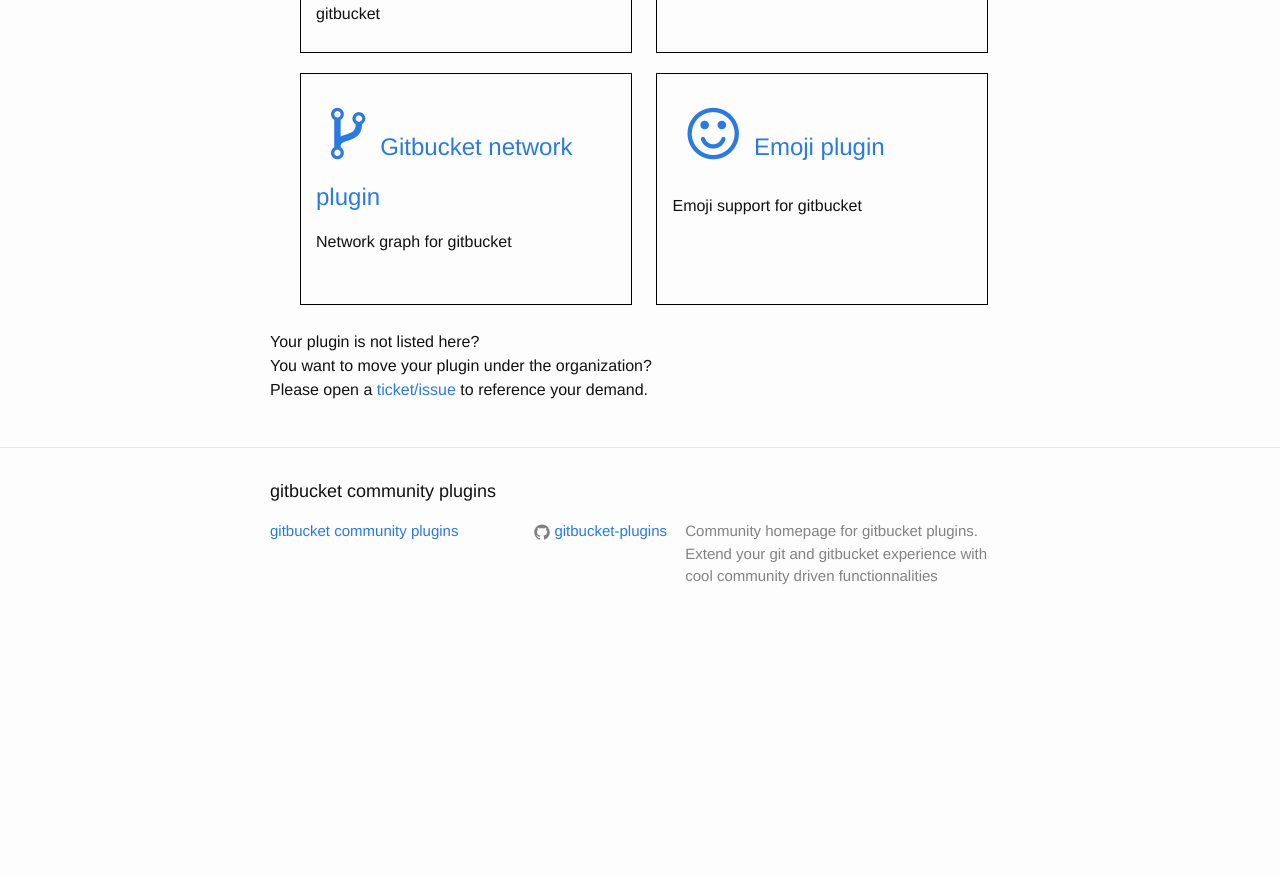
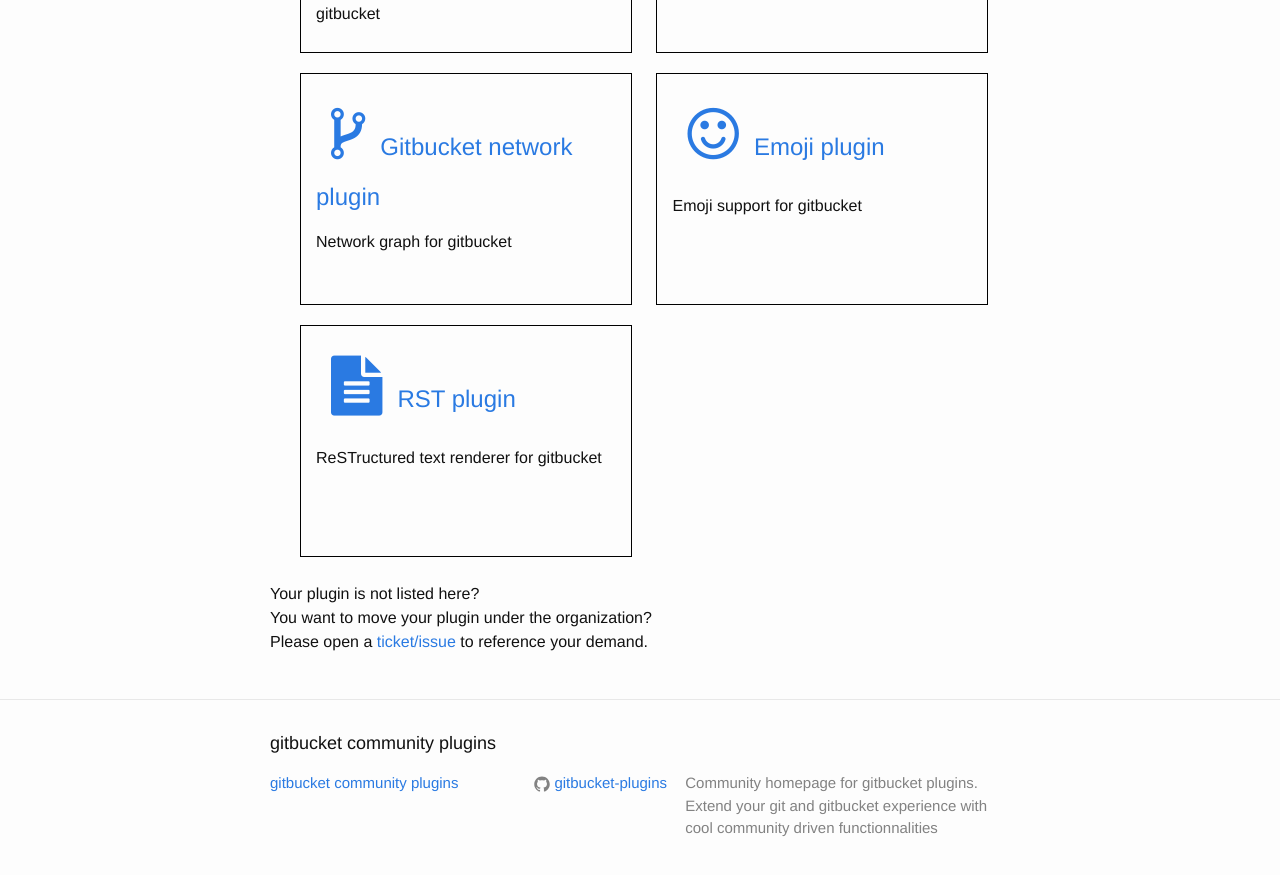
Before and after one commit to gitbucket-plugins/gitbucket-plugins.github.io, a Jekyll site: the page built from index.html, in a window 1280 px wide and 900 px high, scrolled down 1233 px. Shown: the top 875 px of the window. Built offline with Jekyll 4.4.1, drawn with Linux system fonts in a browser that asks for light colours; nearby versions of some CDN libraries; before the commit the page ends 1881 px from its top, so only the background shows below that.

Commit message:
add rst plugin, closes #11

```diff
--- a/index.html
+++ b/index.html
@@ -73,6 +73,12 @@
         </h2>
           <p>Emoji support for gitbucket</p>
       </li>
+      <li>
+        <h2>
+          <a class="post-link" href="https://github.com/amuramatsu/gitbucket-rst-plugin"><span class="fa fa-file-text"></span>RST plugin</a>
+        </h2>
+          <p>ReSTructured text renderer for gitbucket</p>
+      </li>
   </ul>
   <p>Your plugin is not listed here?<br>You want to move your plugin under the organization?<br>Please open a <a href="https://github.com/gitbucket-plugins/gitbucket-plugins.github.io/issues">ticket/issue</a> to reference your demand.</p>
 </div>
```
